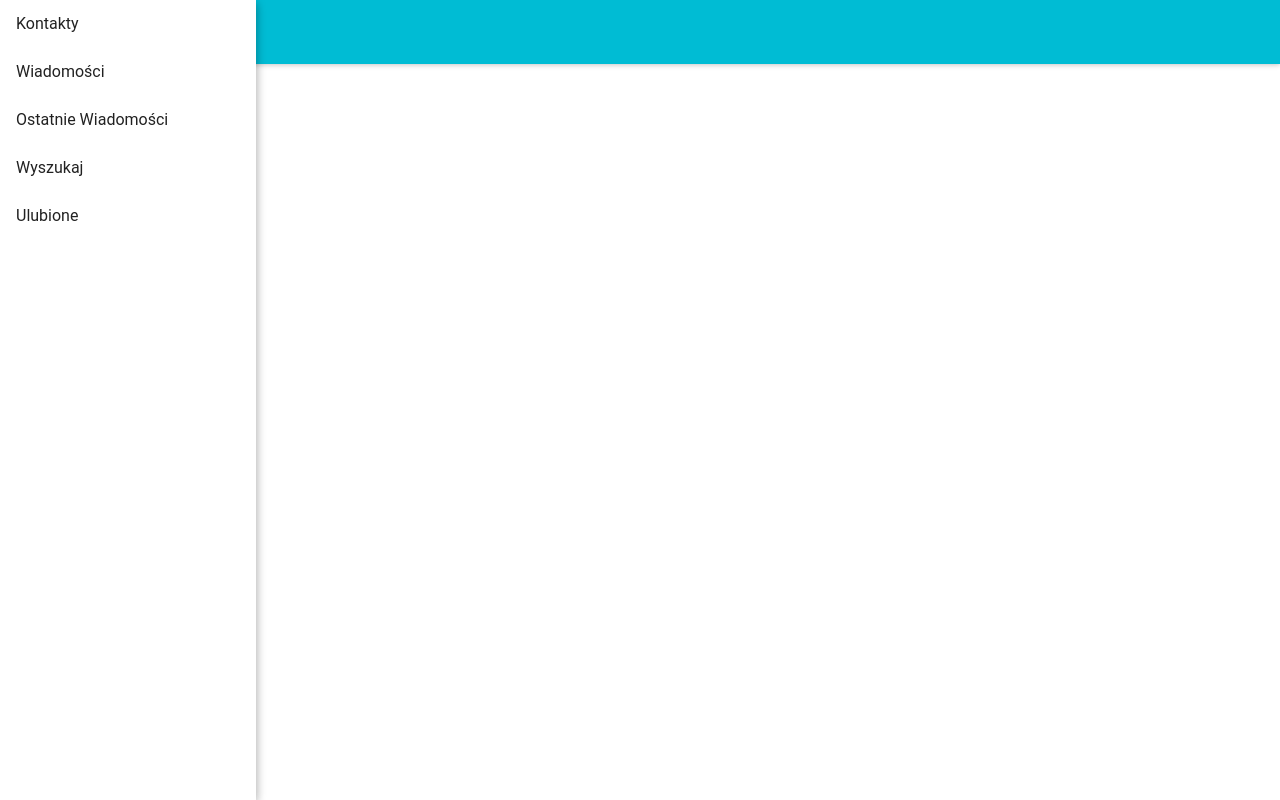
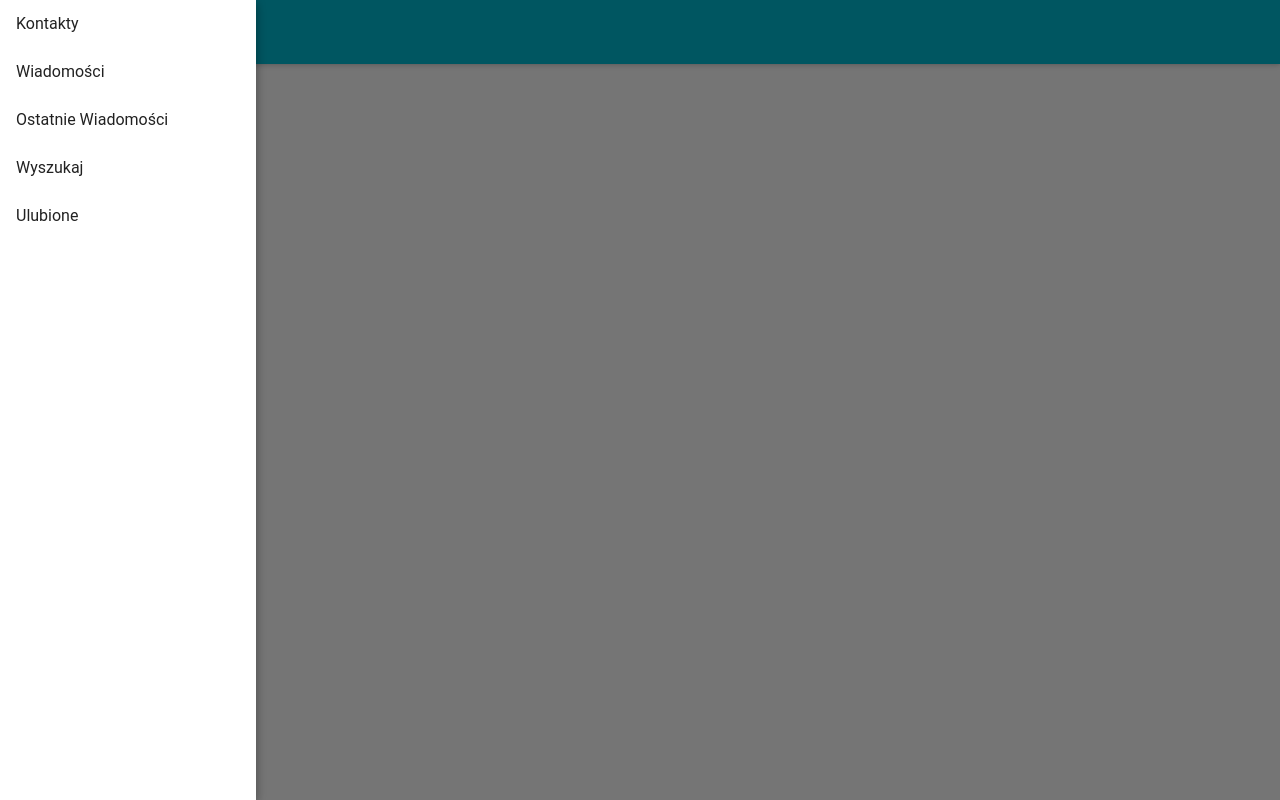
Before and after one commit to infoshareacademy/jfddl5-messengers-app, a React (Create React App) app: page / in a window 1280 px wide. Built offline with nearby package versions, Linux system fonts and the light colour scheme.

Commit message:
undock when cklick on any place on site

```diff
--- a/src/Navigation/Navigation.js
+++ b/src/Navigation/Navigation.js
@@ -2,6 +2,7 @@ import React from 'react'
 
 import AppBar from 'material-ui/AppBar'
 import SideBar from './SideBar'
+
 
 class Navigation extends React.Component {
     state = {
@@ -18,6 +19,8 @@ class Navigation extends React.Component {
                 <AppBar
                     title={'Messengers'}
                     onLeftIconButtonClick={this.toggleHandler}
+
+
                 />
                 <SideBar
                     toggleHandler={this.toggleHandler}
--- a/src/Navigation/SideBar.js
+++ b/src/Navigation/SideBar.js
@@ -9,7 +9,8 @@ class SideBar extends React.Component {
 
             <Drawer
                 open={this.props.isSideBarOpen}
-
+                onRequestChange={this.props.toggleHandler}
+                docked={false}
             >
                 <Link
                     onClick={this.props.toggleHandler}
```
